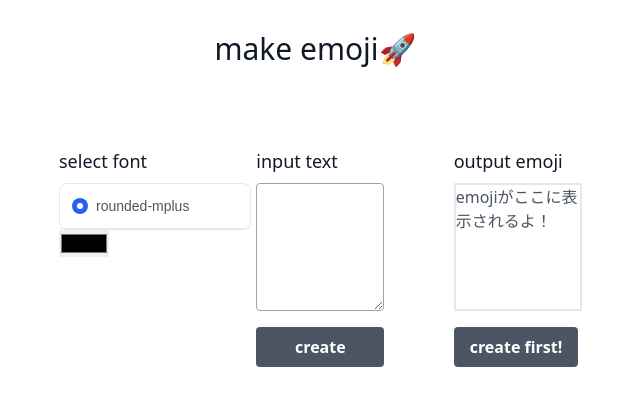
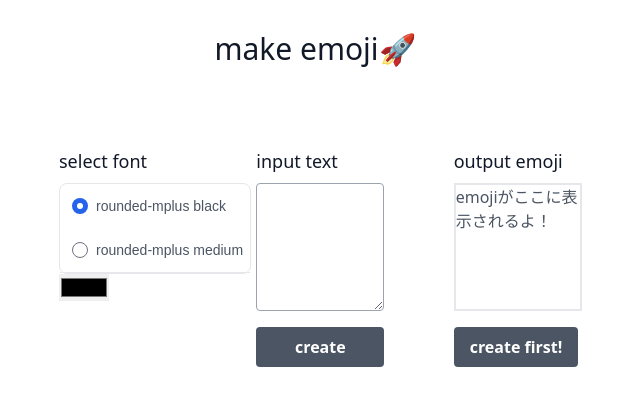
Before and after one commit to nibuno/emoemo, a Django app: page /emoemo in a window 1280 px wide. Shown: the part 153-559 px from the top of the page, without its empty margins (325-965 px from the left). Run offline with Django 4.2, Linux system fonts and the light colour scheme; style sheets or scripts are compiled from the project's sources; some libraries are stand-ins or nearby versions; some web fonts are replaced.

Commit message:
フォント選択を他にも出来るように追加

```diff
--- a/emoemo/entity/emoji.py
+++ b/emoemo/entity/emoji.py
@@ -11,11 +11,9 @@ class Emoji:
     background_color: Tuple[int, int, int, int] = (0, 0, 0, 0)
     font_color: str = "#000000"
     base_size: int = 128
+    font_name: str = ""
 
     def __post_init__(self):
-        # TODO: フォントを引数として設定する
-        font = "fonts/rounded-mplus-20150529/rounded-mplus-1c-black.ttf"
-        # TODO: フォントのパスを相対パスにする必要がありそう
-        #       Dockerに移行した際に失敗していた
+        font = f"fonts/rounded-mplus-20150529/{self.font_name}.ttf"
         project_root = Path(__file__).parent.parent
         self.font: str = str(project_root / font)
--- a/emoemo/main.py
+++ b/emoemo/main.py
@@ -7,9 +7,9 @@ from emoemo.infrastructure.generator import (
 from emoemo.use_case.emoji_use_case import EmojiUseCase
 
 
-def main(input_text: str, auto_font_size: bool, font_color: str = "#000000"):
+def main(input_text: str, auto_font_size: bool, font_color: str = "#000000", font_name: str = "rounded-mplus-1c-medium"):
     # FIXME: 背景色、フォントの色を変更できるようにする
-    emoji = Emoji(text=input_text, font_color=font_color)
+    emoji = Emoji(text=input_text, font_color=font_color, font_name=font_name)
     emoji_use_case = EmojiUseCase(emoji)
     if auto_font_size:
         generator = AutoFontSizeChangeGeneratorImpl(emoji_use_case)
--- a/emoemo/static/css/font.css
+++ b/emoemo/static/css/font.css
@@ -4,6 +4,16 @@
         url("../fonts/rounded-mplus-1c-black.ttf");
 }
 
+@font-face {
+    font-family: "rounded mplus 1c medium";
+    src:
+        url("../fonts/rounded-mplus-1c-medium.ttf");
+}
+
 .rounded-mplus-1c-black {
     font-family: "rounded mplus 1c black", sans-serif;
 }
+
+.rounded-mplus-1c-medium {
+    font-family: "rounded mplus 1c medium", sans-serif;
+}
--- a/emoemo/templates/base.html
+++ b/emoemo/templates/base.html
@@ -28,18 +28,28 @@
                                 <div class="flex-grow pl-6">
                                     <h2 class="text-gray-900 text-lg title-font font-medium mb-2 w-32">select font</h2>
                                     <ul class="w-48 text-sm font-medium border rounded-lg">
-                                        {% comment %} FIXME: フォントを選べるようにする {% endcomment %}
                                         <li class="w-full border-b rounded-t-lg">
                                             <div class="flex items-center ps-3">
                                                 <input id="list-radio-license"
                                                        type="radio"
-                                                       value="rounded-mplus"
+                                                       value="rounded-mplus-1c-black"
                                                        name="font-name"
                                                        class="w-4 h-4"
                                                        checked>
                                                 <label for="list-radio-license"
                                                        class="w-full py-3 ms-2 text-sm font-medium rounded-mplus-1c-black">
-                                                    rounded-mplus
+                                                    rounded-mplus black
+                                                </label>
+                                            </div>
+                                            <div class="flex items-center ps-3">
+                                                <input id="rounded-mplus-medium"
+                                                       type="radio"
+                                                       value="rounded-mplus-1c-medium"
+                                                       name="font-name"
+                                                       class="w-4 h-4">
+                                                <label for="list-radio-license"
+                                                       class="w-full py-3 ms-2 text-sm font-medium rounded-mplus-1c-medium">
+                                                    rounded-mplus medium
                                                 </label>
                                             </div>
                                         </li>
@@ -131,6 +141,10 @@
         }
     });
 
+    const fontName = '{{ font_name }}';
+    const fontNameRadio = document.querySelector(`input[value="${fontName}"]`);
+    fontNameRadio.checked = true;
+
 
 
 </script>
--- a/emoemo/views.py
+++ b/emoemo/views.py
@@ -7,6 +7,7 @@ def index(request):
     font_text = request.GET.get("font-text")
     # TODO: auto_font_sizeをクエリパラメータで受け取る
     font_color = request.GET.get("font-color")
+    font_name = request.GET.get("font-name")
 
     emoji_img = None
 
@@ -14,10 +15,14 @@ def index(request):
         "input_text": font_text,
         "auto_font_size": True,
         "font_color": font_color,
+        "font_name": font_name,
     }
 
     if font_color:
         main_args["font_color"] = font_color
+
+    if font_name:
+        main_args["font_name"] = font_name
 
     if font_text:
         main(**main_args)
@@ -35,5 +40,6 @@ def index(request):
             "font_text": font_text,
             "emoji_img": emoji_img,
             "font_color": font_color,
+            "font_name": font_name,
         },
     )
```
